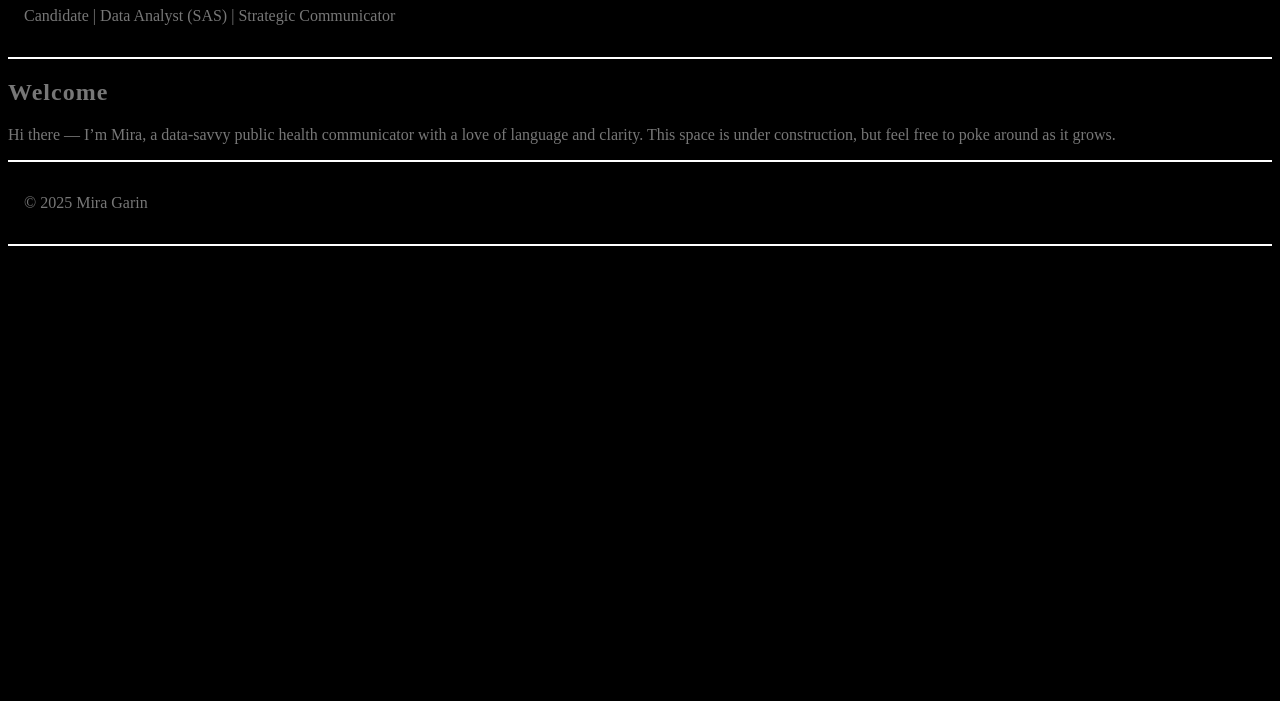
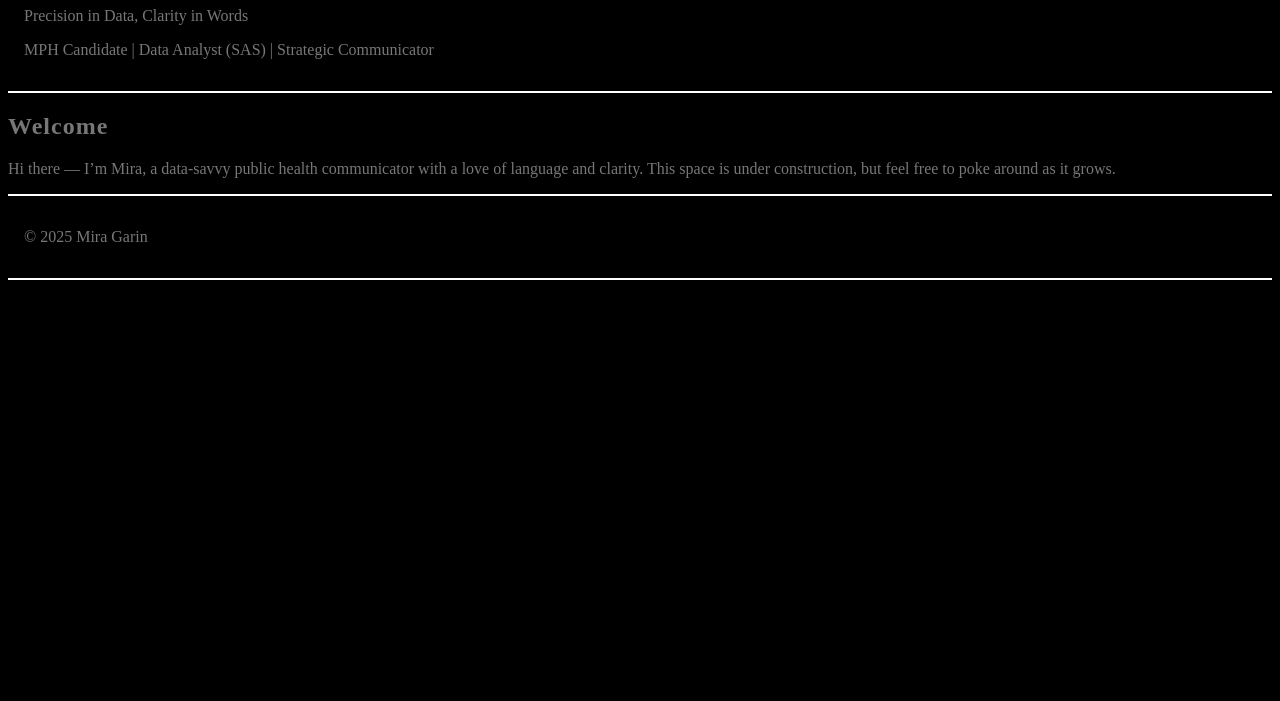
Before and after one commit to miragarin/miragarin.github.io, a plain HTML site: page index.html in a window 1280 px wide. Shown: the part 99-800 px from the top of the page. Drawn offline with Linux system fonts and the light colour scheme.

Commit message:
Update 2 index.html

```diff
--- a/index.html
+++ b/index.html
@@ -9,7 +9,8 @@
 <body>
   <header>
     <h1>Mira Garin</h1>
-    <p>Candidate | Data Analyst (SAS) | Strategic Communicator</p>
+    <p>Precision in Data, Clarity in Words <p>
+    </p>MPH Candidate | Data Analyst (SAS) | Strategic Communicator</p>
   </header>
 
   <main>
```
